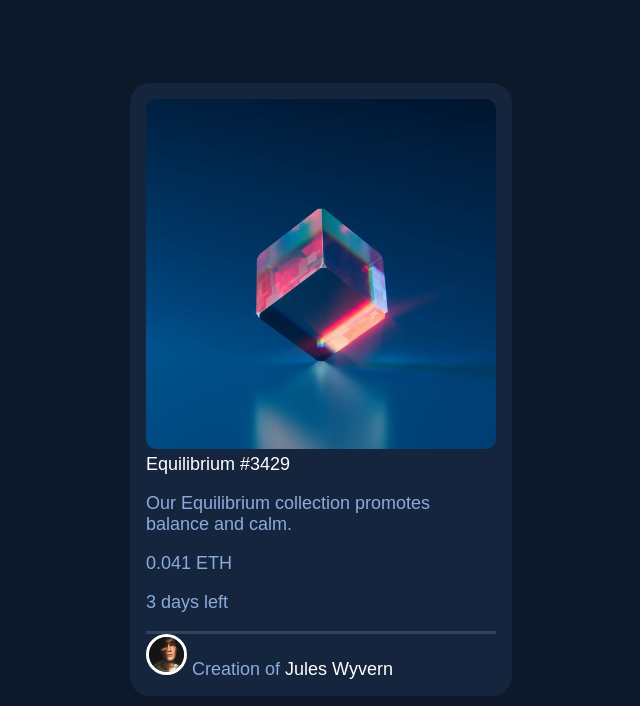
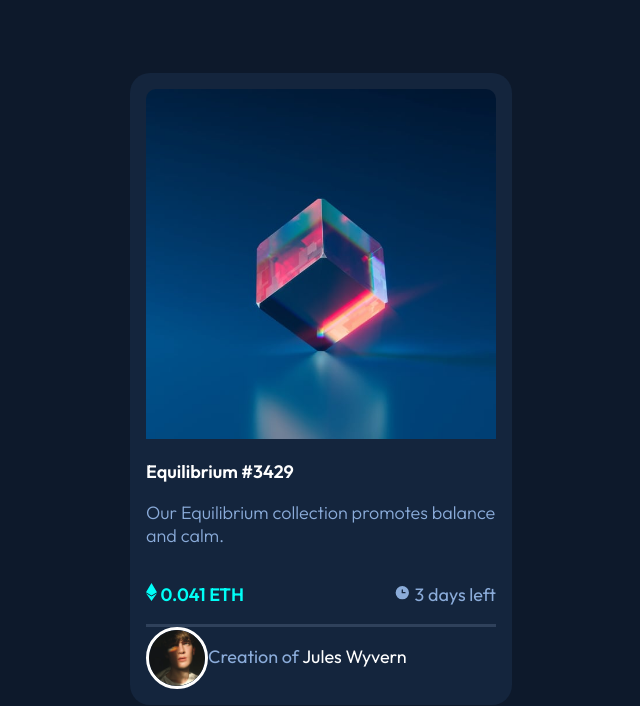
Before and after one commit to PinoyColada/Frontend-Mentor-Challenges, a plain HTML site: page nft-preview-card-challenge/index.html in a window 1280 px wide. Shown: the top 706 px of the page, without its empty margins (319-959 px from the left). Drawn offline with Linux system fonts and the light colour scheme.

Commit message:
completed challenge

```diff
--- a/nft-preview-card-challenge/index.css
+++ b/nft-preview-card-challenge/index.css
@@ -13,31 +13,45 @@ body {
 
 #nft-img {
     width: 100%;
+    padding-bottom: 1rem;
     border-radius: 10px;
+    color: hsl(178, 100%, 50%);
 }
 
 #nft-img:hover {
     color: hsl(178, 100%, 50%);
 }
 
+#description {
+    font-weight: 300;
+}
+
+#title {
+    font-weight: 600;
+}
+
 #profile-img {
     border-style: solid;
     border-radius: 70px;
     border-color: hsl(0, 0%, 100%);
-    width: 10%;
+    width: 16%;
+    height: auto;
 }
 
 #profile-section {
     border-top: solid;
     border-color: hsl(215, 32%, 27%);
+    display: flex;
+    justify-content:start;
 }
 
 .link-text {
     color: hsl(0, 0%, 100%);
 }
 
-.card-hover:hover {
+#price {
     color: hsl(178, 100%, 50%);
+    font-weight: 600;
 }
 
 #card-container {
@@ -47,3 +61,8 @@ body {
     max-width: 350px;
     border-radius: 20px;
 }
+
+#details-container {
+    display: flex;
+    justify-content: space-between;
+}
--- a/nft-preview-card-challenge/index.html
+++ b/nft-preview-card-challenge/index.html
@@ -6,26 +6,37 @@
 
   <link rel="icon" type="image/png" sizes="32x32" href="./images/favicon-32x32.png">
   <link rel="stylesheet" text="text/css" href="index.css">
+  <link rel="stylesheet" href="https://fonts.googleapis.com/css?family=Outfit:300,400,600&display=swap">
 
   <title>Frontend Mentor | NFT preview card component</title>
 
 </head>
 <body>
   <div id="card-container">
+    <div id="top-container">
     <img id="nft-img" src="images/image-equilibrium.jpg" alt="Equilibrium" />
-    <a class="card-hover link-text">Equilibrium #3429</a>
+    </div>
+    <a class="link-text" id="title">Equilibrium #3429</a>
 
-    <p>Our Equilibrium collection promotes balance and calm.</p>
+    <p id="description">Our Equilibrium collection promotes balance and calm.</p>
 
-    <div>
-      <p>0.041 ETH</p>
-      <p>3 days left</p>
+    <div id="details-container">
+      <p id="price">
+        <img id="nft-icon" src="images/icon-ethereum.svg" alt="Nft Icon" />
+        0.041 ETH
+      </p>
+      <p>
+        <img id="clock-icon" src="images/icon-clock.svg" alt="Clock Icon" />
+        3 days left
+      </p>
     </div>
 
     <div id="profile-section">
       <img id="profile-img" src="images/image-avatar.png"/>
-      Creation of
-      <a class="card-hover link-text">Jules Wyvern</a>
+      <p>
+        Creation of
+      <a class="link-text">Jules Wyvern</a>
+    </p>
     </div>
   </div>
   <div>
```
